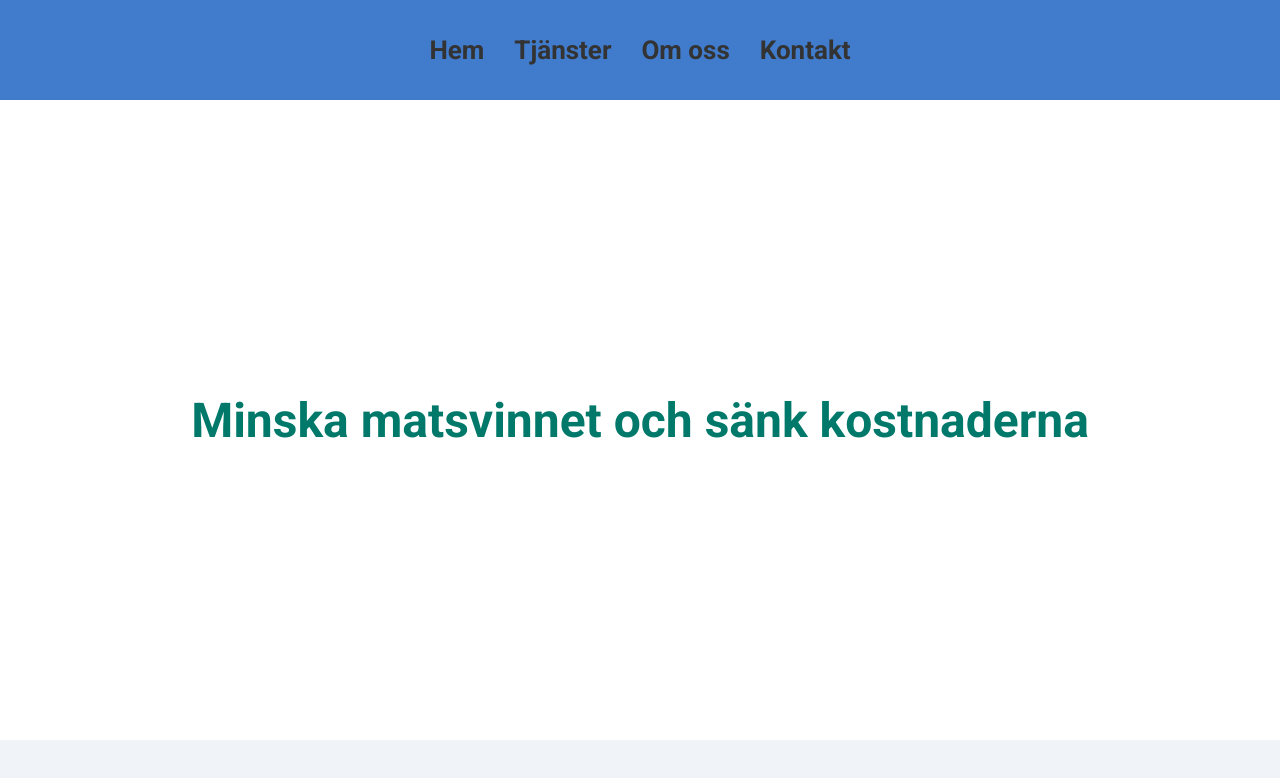
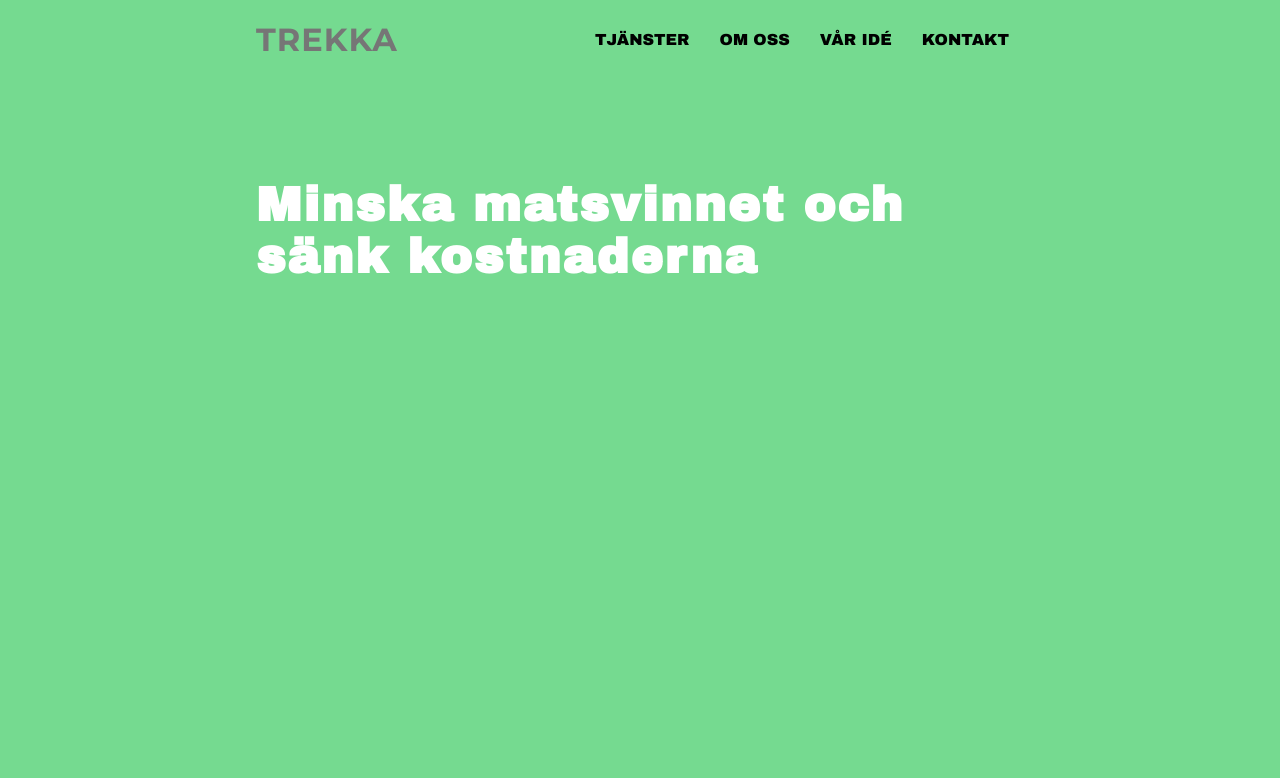
Before and after one commit to infotrekka/infotrekka.github.io, a plain HTML site: page index.html in a window 1280 px wide. Drawn offline with Linux system fonts and the light colour scheme.

Commit message:
Some uppdates to styling

```diff
--- a/index.html
+++ b/index.html
@@ -12,20 +12,29 @@
 <body>
     <!-- Header with navigation -->
     <header>
-        <nav>
-            <ul>
-                <li><a href="#">Hem</a></li>
-                <li><a href="#">Tjänster</a></li>
-                <li><a href="#">Om oss</a></li>
-                <li><a href="#">Kontakt</a></li>
-            </ul>
-        </nav>
+        <div class="header-container">
+            <!-- Logo text -->
+            <div class="logo">
+                TREKKA
+            </div>
+            <!-- Navigation menu -->
+            <nav class="navigation">
+                <ul>
+                    <li><a href="#">TJÄNSTER</a></li>
+                    <li><a href="#">OM OSS</a></li>
+                    <li><a href="#">VÅR IDÉ</a></li>
+                    <li><a href="#">KONTAKT</a></li>
+                </ul>
+            </nav>
+        </div>
     </header>
 
     <!-- Main section with a large slogan -->
     <main>
         <div class="hero">
-            <h1>Minska matsvinnet och sänk kostnaderna</h1>
+            <div class="hero-container">
+                <h1>Minska matsvinnet och sänk kostnaderna</h1>
+            </div>
         </div>
     </main>
 </body>
--- a/style.css
+++ b/style.css
@@ -1,53 +1,108 @@
+/* Import Google Fonts */
+@import url('https://fonts.googleapis.com/css2?family=Archivo+Black&family=League+Spartan:wght@400;700&family=Montserrat:wght@400;700&display=swap');
+
 /* General styling */
 body {
-    font-family: 'Roboto', sans-serif;
-    background-color: #f0f4f8; /* Ljusgrå bakgrund */ß
-    color: #333; /* Mörk textfärg */
+    font-family: 'League Spartan', sans-serif;
+    background-color: #2a6439;
+    color: #333;
     margin: 0;
     padding: 0;
 }
 
 /* Header styling */
 header {
-    background-color: #417bcc; /* Ljusblå header */
-    padding: 35px 0;
-    text-align: center;
-    font-size: 26px;
+    background-color: #75da90;
+    padding: 20px 0;
 }
 
-nav ul {
+/* Header container */
+.header-container {
+    width: 60%;
+    margin: 0 auto;
+    display: flex;
+    justify-content: space-between;
+    align-items: center;
+}
+
+/* Logo styling */
+.logo {
+    font-family: 'Montserrat', sans-serif;
+    font-size: 32px;
+    font-weight: 700;
+    color: #767676; /* Changed to dark grey */
+    text-transform: uppercase;
+    letter-spacing: 1px;
+}
+
+/* Navigation menu */
+.navigation ul {
     list-style: none;
     padding: 0;
     margin: 0;
     display: flex;
-    justify-content: center;
 }
 
-nav ul li {
+.navigation ul li {
     margin: 0 15px;
 }
 
-nav ul li a {
+.navigation ul li a {
+    font-family: 'Archivo Black', sans-serif;
     text-decoration: none;
-    color: #333;
-    font-weight: 700;
+    color: rgb(0, 0, 0);
+    display: inline-block;
+    transition: transform 0.3s ease;
 }
 
-nav ul li a:hover {
-    color: #00796b; /* Mörkare blå när du hovrar */
+/* Hover effect for navigation links */
+.navigation ul li a:hover {
+    transform: scale(1.1);
 }
 
 /* Hero section styling */
 .hero {
-    display: flex;
-    justify-content: center;
-    align-items: center;
-    height: 80vh; /* Stor div för slogan */
-    background-color: #ffffff; /* Vit bakgrund för tydlig kontrast */
-    color: #00796b; /* Mörkare blå för texten */
+    background-color: #75da90;
+    color: #ffffff;
+    padding: 0; /* Remove padding to eliminate extra space */
+}
+
+.hero-container {
+    width: 60%;
+    margin: 0 auto; /* Center the container horizontally */
+    min-height: 80vh; /* Maintain a minimum height */
+    padding: 80px;
 }
 
 .hero h1 {
+    font-family: 'Archivo Black', sans-serif;
     font-size: 3rem;
-    text-align: center;
+    text-align: left; /* Align text to the left */
+    letter-spacing: 2px;
+    margin: 0; /* Remove default margins */
+    margin-top: 20px; /* Adds space above the heading */
+    margin-left: 0; /* Ensures no space on the left */
 }
+
+
+
+/* Responsive adjustments */
+@media (max-width: 768px) {
+    .header-container {
+        flex-direction: column;
+        align-items: flex-start;
+    }
+
+    .navigation ul {
+        flex-direction: column;
+    }
+
+    .navigation ul li {
+        margin: 10px 0;
+    }
+
+    .logo {
+        align-self: center;
+        margin-bottom: 20px;
+    }
+}
```
Also changed, not shown: TREKKA_LOGO.png (added).
